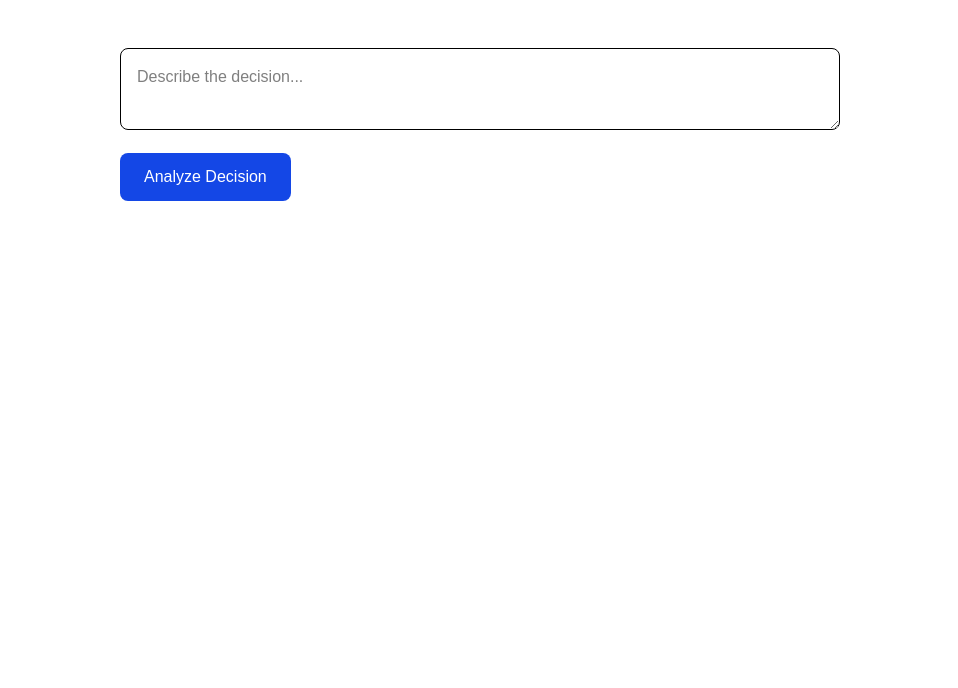
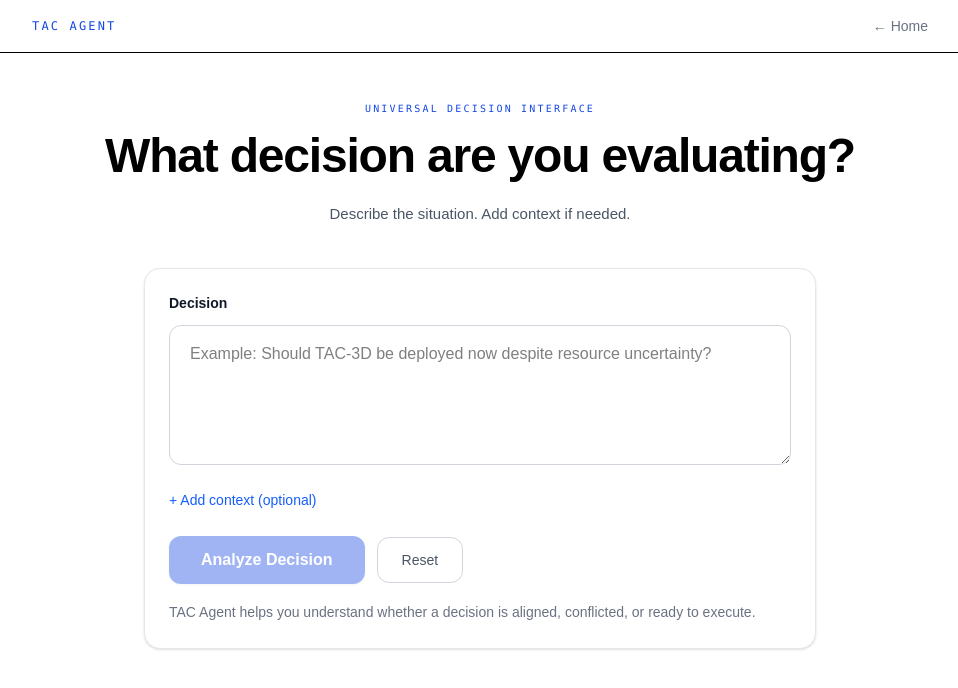
Before and after one commit to seanyangcosmos/tac-agent, a Next.js app: page /chat in a window 1280 px wide. Shown: the top 688 px of the page, without its empty margins (160-1118 px from the left). Built offline with nearby package versions, Linux system fonts and the light colour scheme.

Commit message:
restore full TAC chat interface

```diff
--- a/app/chat/page.tsx
+++ b/app/chat/page.tsx
@@ -69,13 +69,7 @@ function verdictEmoji(topology: string) {
   }
 }
 
-/**
- * 修正 structural_verdict wording
- */
-
 function verdictText(verdict?: string, topology?: string) {
-  if (!verdict) return ""
-
   switch (topology) {
     case "aligned-convergent":
       return "Execution conditions are structurally aligned."
@@ -88,164 +82,368 @@ function verdictText(verdict?: string, topology?: string) {
     case "high-tension-fragile":
       return "Execution stability is currently fragile."
     default:
-      return verdict
+      return verdict || ""
   }
+}
+
+function SignalBar({
+  label,
+  helper,
+  value,
+  color,
+}: {
+  label: string
+  helper: string
+  value: number
+  color: string
+}) {
+  return (
+    <div>
+      <div className="mb-2 flex items-center justify-between">
+        <div>
+          <div className="font-medium">{label}</div>
+          <div className="text-xs text-gray-500">{helper}</div>
+        </div>
+        <div className="font-mono text-sm">{value.toFixed(2)}</div>
+      </div>
+
+      <div className="h-2 overflow-hidden rounded bg-gray-200">
+        <div
+          className={`h-full rounded ${color}`}
+          style={{ width: `${Math.max(0, Math.min(100, value * 100))}%` }}
+        />
+      </div>
+    </div>
+  )
 }
 
 export default function ChatPage() {
   const [query, setQuery] = useState("")
+  const [supportingSignals, setSupportingSignals] = useState("")
+  const [risks, setRisks] = useState("")
+  const [constraints, setConstraints] = useState("")
+  const [showContext, setShowContext] = useState(false)
   const [result, setResult] = useState<AnalyzeResult | null>(null)
   const [isLoading, setIsLoading] = useState(false)
+  const [activeStep, setActiveStep] = useState(0)
 
   const runAnalysis = async () => {
-    if (!query.trim()) return
+    if (!query.trim() || isLoading) return
 
     setIsLoading(true)
+    setResult(null)
+    setActiveStep(1)
+
+    const timers = [
+      setTimeout(() => setActiveStep(2), 700),
+      setTimeout(() => setActiveStep(3), 1400),
+      setTimeout(() => setActiveStep(4), 2200),
+      setTimeout(() => setActiveStep(5), 2800),
+    ]
 
     try {
+      const combinedQuery = [
+        `Decision: ${query.trim()}`,
+        supportingSignals.trim()
+          ? `Supporting signals: ${supportingSignals.trim()}`
+          : "",
+        risks.trim() ? `Risks or tradeoffs: ${risks.trim()}` : "",
+        constraints.trim()
+          ? `Constraints or timing: ${constraints.trim()}`
+          : "",
+      ]
+        .filter(Boolean)
+        .join("\n\n")
+
       const response = await fetch("/api/analyze", {
         method: "POST",
         headers: {
           "Content-Type": "application/json",
         },
-        body: JSON.stringify({ query }),
+        body: JSON.stringify({ query: combinedQuery }),
       })
+
+      if (!response.ok) {
+        throw new Error("Analysis failed")
+      }
 
       const data = await response.json()
       setResult(data)
-    } catch (err) {
-      console.error(err)
+    } catch (error) {
+      console.error(error)
+      setResult({
+        alignment: 0,
+        tension: 0,
+        convergence: 0,
+        topology: "error",
+        summary: "Unable to complete analysis.",
+        structural_verdict: "Analysis unavailable.",
+        key_conflicts: [],
+        key_conditions: [],
+      })
+    } finally {
+      timers.forEach(clearTimeout)
+      setTimeout(() => {
+        setIsLoading(false)
+        setActiveStep(0)
+      }, 300)
     }
-
-    setIsLoading(false)
   }
 
-  const scoreWidth = (value: number) =>
-    `${Math.max(0, Math.min(100, value * 100))}%`
+  const resetAll = () => {
+    setQuery("")
+    setSupportingSignals("")
+    setRisks("")
+    setConstraints("")
+    setShowContext(false)
+    setResult(null)
+    setIsLoading(false)
+    setActiveStep(0)
+  }
 
   return (
     <main className="min-h-screen bg-white text-black">
-      <div className="mx-auto max-w-3xl px-6 py-12">
+      <div className="border-b px-6 py-4">
+        <div className="mx-auto flex max-w-4xl items-center justify-between">
+          <div className="font-mono text-xs tracking-[0.18em] text-blue-700">
+            TAC AGENT
+          </div>
 
-        <textarea
-          value={query}
-          onChange={(e) => setQuery(e.target.value)}
-          placeholder="Describe the decision..."
-          className="w-full rounded-lg border p-4"
-        />
+          <Link href="/" className="text-sm text-gray-500 hover:text-black">
+            ← Home
+          </Link>
+        </div>
+      </div>
 
-        <button
-          onClick={runAnalysis}
-          className="mt-4 rounded-lg bg-blue-700 px-6 py-3 text-white"
-        >
-          Analyze Decision
-        </button>
+      <div className="mx-auto max-w-4xl px-6 py-12">
+        <section className="mx-auto max-w-3xl text-center">
+          <div className="mb-4 font-mono text-[10px] uppercase tracking-[0.22em] text-blue-700">
+            Universal Decision Interface
+          </div>
 
-        {result && (
-          <div className="mt-8 space-y-6">
+          <h1 className="text-4xl font-semibold tracking-tight md:text-5xl">
+            What decision are you evaluating?
+          </h1>
 
-            <div className="rounded-xl border bg-blue-50 p-6">
+          <p className="mx-auto mt-5 max-w-2xl text-[15px] leading-7 text-gray-600">
+            Describe the situation. Add context if needed.
+          </p>
+        </section>
 
-              <div className="text-sm font-semibold text-gray-600">
-                Decision Readiness
+        <section className="mx-auto mt-10 max-w-2xl rounded-2xl border border-gray-200 bg-white p-6 shadow-sm">
+          <div>
+            <label className="mb-3 block text-sm font-semibold text-gray-900">
+              Decision
+            </label>
+
+            <textarea
+              value={query}
+              onChange={(e) => setQuery(e.target.value)}
+              placeholder="Example: Should TAC-3D be deployed now despite resource uncertainty?"
+              className="min-h-[140px] w-full rounded-xl border border-gray-300 bg-white px-5 py-4 text-[16px] outline-none focus:border-blue-600"
+            />
+          </div>
+
+          <div className="mt-4">
+            <button
+              onClick={() => setShowContext(!showContext)}
+              className="text-sm font-medium text-blue-600 hover:text-blue-700"
+            >
+              {showContext ? "− Hide context" : "+ Add context (optional)"}
+            </button>
+          </div>
+
+          {showContext && (
+            <div className="mt-5 space-y-5 rounded-xl border border-gray-200 bg-gray-50 p-5">
+              <div>
+                <label className="mb-2 block text-sm font-medium text-gray-800">
+                  What supports this decision?
+                </label>
+
+                <textarea
+                  value={supportingSignals}
+                  onChange={(e) => setSupportingSignals(e.target.value)}
+                  placeholder="Add evidence, assumptions, or supporting factors..."
+                  className="min-h-[100px] w-full rounded-xl border border-gray-300 bg-white px-4 py-3 text-[15px] outline-none focus:border-blue-600"
+                />
               </div>
 
-              <div className="mt-1 text-2xl font-bold">
+              <div>
+                <label className="mb-2 block text-sm font-medium text-gray-800">
+                  What could work against it?
+                </label>
 
-                {verdictEmoji(result.topology)}
-
-                {" "}
-
-                {topologyLabel(result.topology)}
-
+                <textarea
+                  value={risks}
+                  onChange={(e) => setRisks(e.target.value)}
+                  placeholder="Add risks, tradeoffs, or concerns..."
+                  className="min-h-[100px] w-full rounded-xl border border-gray-300 bg-white px-4 py-3 text-[15px] outline-none focus:border-blue-600"
+                />
               </div>
 
-              <div className="mt-2 text-sm text-gray-700">
+              <div>
+                <label className="mb-2 block text-sm font-medium text-gray-800">
+                  Constraints or timing
+                </label>
 
-                {verdictText(
-                  result.structural_verdict,
-                  result.topology
-                )}
+                <textarea
+                  value={constraints}
+                  onChange={(e) => setConstraints(e.target.value)}
+                  placeholder="Budget limits, deadlines, dependencies..."
+                  className="min-h-[100px] w-full rounded-xl border border-gray-300 bg-white px-4 py-3 text-[15px] outline-none focus:border-blue-600"
+                />
+              </div>
+            </div>
+          )}
 
+          <div className="mt-6 flex flex-wrap items-center gap-3">
+            <button
+              onClick={runAnalysis}
+              disabled={isLoading || !query.trim()}
+              className="rounded-xl bg-blue-700 px-8 py-3 text-base font-semibold text-white shadow-sm transition hover:bg-blue-800 disabled:cursor-not-allowed disabled:opacity-40"
+            >
+              {isLoading ? "Analyzing..." : "Analyze Decision"}
+            </button>
+
+            <button
+              onClick={resetAll}
+              className="rounded-xl border border-gray-300 px-6 py-3 text-sm font-medium text-gray-600 transition hover:border-gray-400 hover:text-black"
+            >
+              Reset
+            </button>
+          </div>
+
+          <p className="mt-4 text-sm leading-6 text-gray-500">
+            TAC Agent helps you understand whether a decision is aligned,
+            conflicted, or ready to execute.
+          </p>
+        </section>
+
+        {isLoading && (
+          <section className="mx-auto mt-8 max-w-2xl rounded-2xl border border-gray-200 bg-gray-50 px-8 py-10 text-center">
+            <div className="mx-auto h-10 w-10 animate-spin rounded-full border-2 border-gray-300 border-t-blue-700" />
+
+            <div className="mt-5 font-mono text-xs tracking-[0.1em] text-gray-500">
+              ANALYZING DECISION
+            </div>
+
+            <div className="mx-auto mt-6 max-w-sm space-y-2 text-left">
+              <div className={activeStep >= 1 ? "text-blue-700" : "text-gray-400"}>
+                • Reading the decision
+              </div>
+              <div className={activeStep >= 2 ? "text-blue-700" : "text-gray-400"}>
+                • Checking alignment
+              </div>
+              <div className={activeStep >= 3 ? "text-blue-700" : "text-gray-400"}>
+                • Measuring tension
+              </div>
+              <div className={activeStep >= 4 ? "text-blue-700" : "text-gray-400"}>
+                • Testing convergence
+              </div>
+              <div className={activeStep >= 5 ? "text-blue-700" : "text-gray-400"}>
+                • Generating result
+              </div>
+            </div>
+          </section>
+        )}
+
+        {result && !isLoading && (
+          <section className="mx-auto mt-8 max-w-2xl space-y-4">
+            <div className="rounded-2xl border border-blue-300 bg-blue-50 px-6 py-5 text-blue-700">
+              <div className="mb-2 text-sm font-semibold">Decision Readiness</div>
+
+              <div className="text-2xl font-semibold">
+                {verdictEmoji(result.topology)} {topologyLabel(result.topology)}
               </div>
 
+              <div className="mt-2 text-sm leading-6">
+                {verdictText(result.structural_verdict, result.topology)}
+              </div>
             </div>
 
-            <div>
-
-              <div className="text-sm font-semibold mb-3">
+            <div className="rounded-2xl border border-gray-200 bg-white px-6 py-6 shadow-sm">
+              <div className="mb-5 text-sm font-semibold text-gray-900">
                 Core Signals
               </div>
 
-              <div className="space-y-4">
-
+              <div className="space-y-5">
                 <SignalBar
                   label="Alignment"
+                  helper="Do goals and constraints match?"
                   value={result.alignment}
                   color="bg-blue-700"
                 />
 
                 <SignalBar
                   label="Tension"
+                  helper="Are priorities competing?"
                   value={result.tension}
                   color="bg-red-600"
                 />
 
                 <SignalBar
                   label="Convergence"
+                  helper="Can this move forward?"
                   value={result.convergence}
                   color="bg-green-600"
                 />
-
               </div>
-
             </div>
 
-            <div>
-
-              <div className="text-sm font-semibold mb-2">
+            <div className="rounded-2xl border border-gray-200 bg-white shadow-sm">
+              <div className="border-b px-6 py-4 text-sm font-semibold text-gray-900">
                 Decision Pattern
               </div>
 
-              <div className="text-gray-700">
+              <div className="px-6 py-5 text-sm leading-7 text-gray-700">
                 {topologyDescription(result.topology)}
               </div>
-
             </div>
 
-          </div>
+            <div className="rounded-2xl border border-gray-200 bg-white shadow-sm">
+              <div className="border-b px-6 py-4 text-sm font-semibold text-gray-900">
+                What this means
+              </div>
+
+              <div className="px-6 py-5 text-sm leading-7 text-gray-700">
+                {result.summary}
+              </div>
+            </div>
+
+            {result.key_conflicts && result.key_conflicts.length > 0 && (
+              <div className="rounded-2xl border border-gray-200 bg-white shadow-sm">
+                <div className="border-b px-6 py-4 text-sm font-semibold text-gray-900">
+                  Key conflicts
+                </div>
+
+                <div className="px-6 py-5">
+                  <ul className="list-disc space-y-2 pl-5 text-sm leading-7 text-gray-700">
+                    {result.key_conflicts.map((item, index) => (
+                      <li key={index}>{item}</li>
+                    ))}
+                  </ul>
+                </div>
+              </div>
+            )}
+
+            {result.key_conditions && result.key_conditions.length > 0 && (
+              <div className="rounded-2xl border border-gray-200 bg-white shadow-sm">
+                <div className="border-b px-6 py-4 text-sm font-semibold text-gray-900">
+                  What needs attention
+                </div>
+
+                <div className="px-6 py-5">
+                  <ul className="list-disc space-y-2 pl-5 text-sm leading-7 text-gray-700">
+                    {result.key_conditions.map((item, index) => (
+                      <li key={index}>{item}</li>
+                    ))}
+                  </ul>
+                </div>
+              </div>
+            )}
+          </section>
         )}
       </div>
     </main>
   )
 }
-
-function SignalBar({
-  label,
-  value,
-  color,
-}: {
-  label: string
-  value: number
-  color: string
-}) {
-  return (
-    <div>
-
-      <div className="flex justify-between text-sm mb-1">
-        <span>{label}</span>
-        <span>{value.toFixed(2)}</span>
-      </div>
-
-      <div className="h-2 bg-gray-200 rounded">
-
-        <div
-          className={`h-2 rounded ${color}`}
-          style={{ width: `${value * 100}%` }}
-        />
-
-      </div>
-
-    </div>
-  )
-}
```
